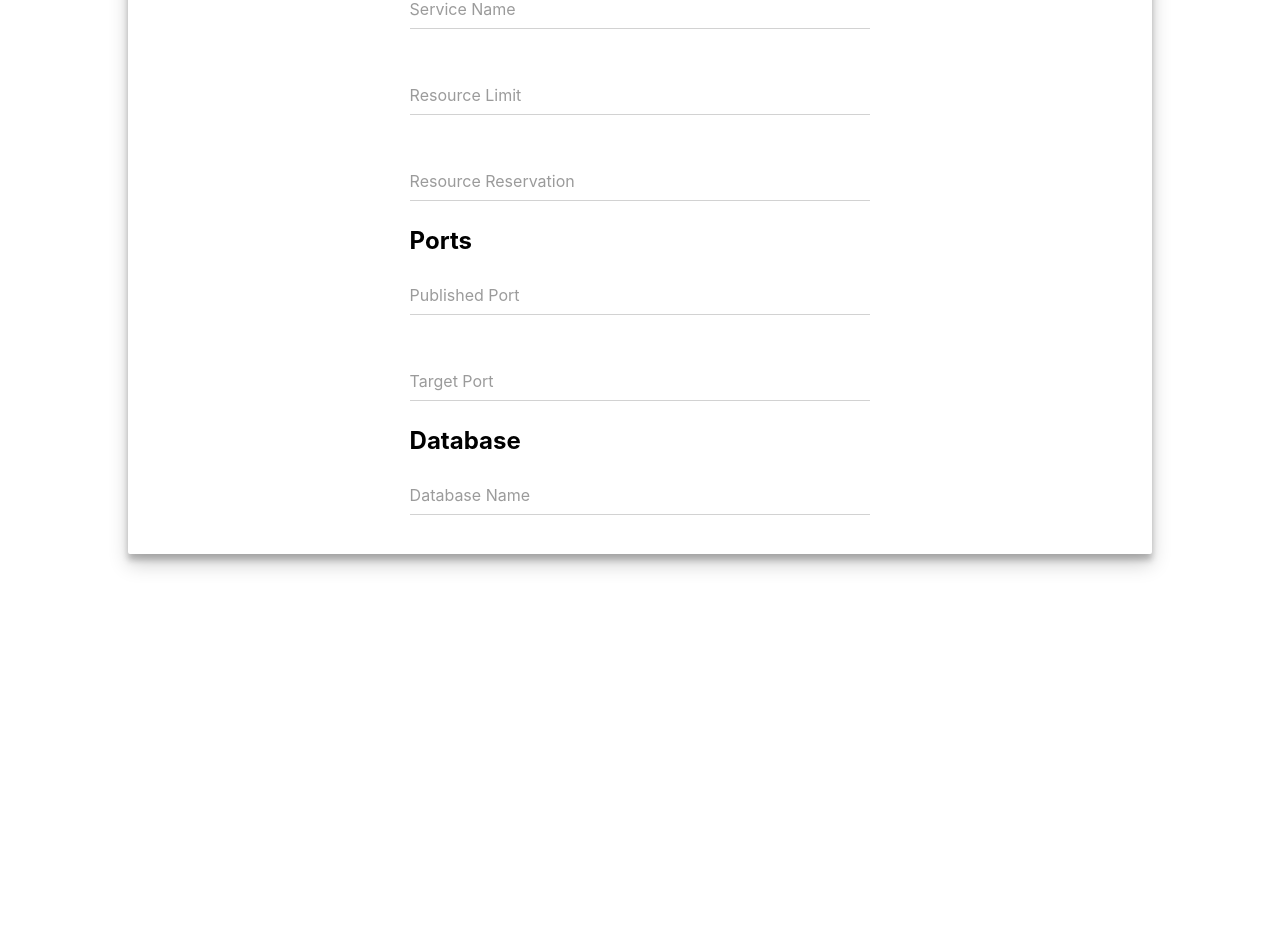
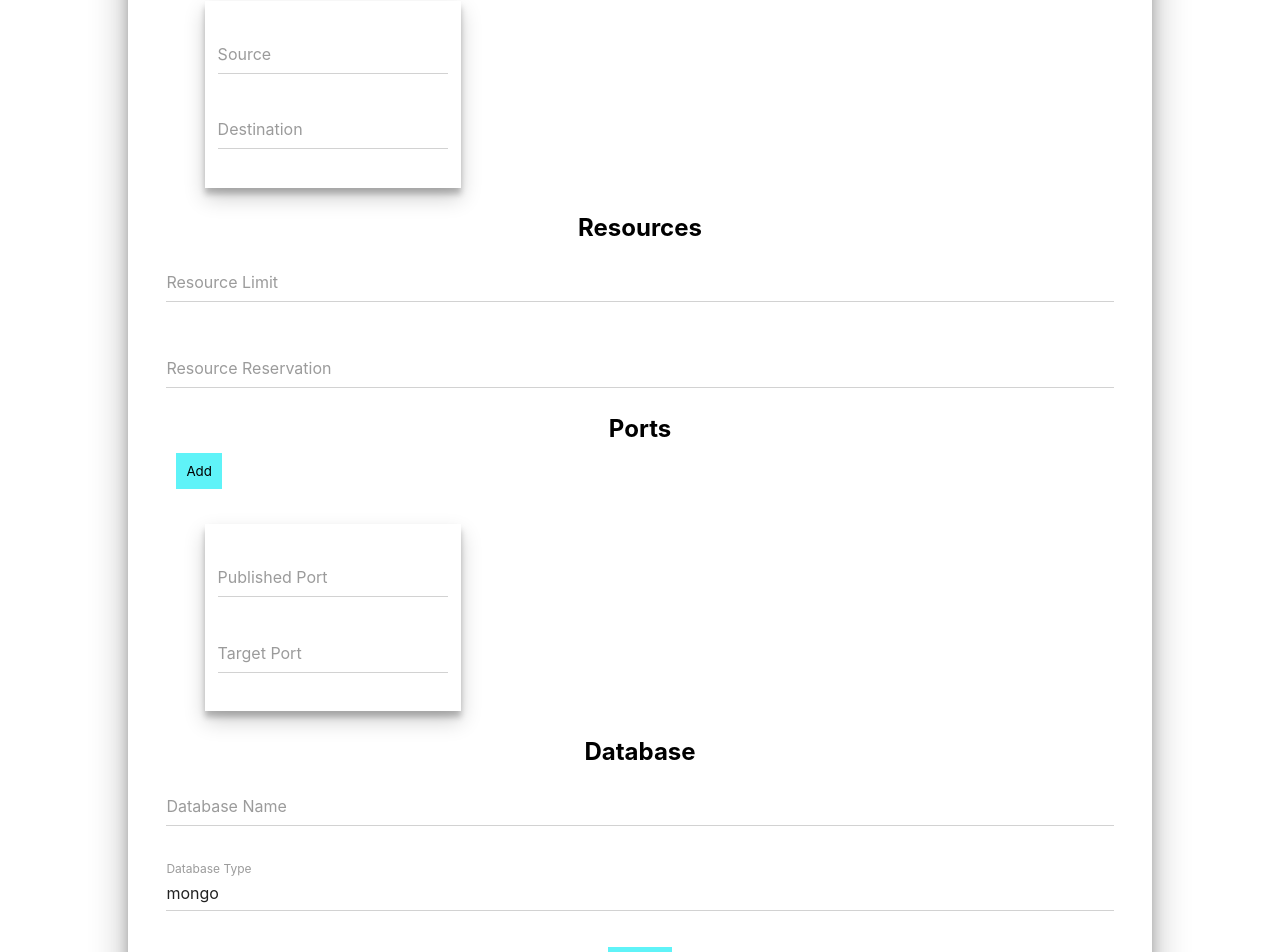
Before and after one commit to sbaz44/JSONGenerator, a React (Create React App) app: page /resource in a window 1280 px wide. Shown: the part 164-1116 px from the top of the page. Before the commit the page ends 800 px from the top, so only its background shows below. Built offline with nearby package versions, Linux system fonts and the light colour scheme.

Commit message:
dependency working

```diff
--- a/src/App.css
+++ b/src/App.css
@@ -235,6 +235,11 @@ button {
   width: 100%;
 }
 
+.card-6 {
+  padding: 3vw;
+  width: 80vw;
+}
+
 .close-btn {
   position: absolute;
   right: 0;
@@ -382,3 +387,26 @@ button {
   height: 100%;
   background-color: rgba(0, 0, 0, 0.56);
 }
+
+.multiSelect_wrapper {
+  display: flex;
+}
+
+.multiSelect_container {
+  flex: 1;
+}
+
+.version_container {
+  flex: 1;
+}
+.resource_mount_wrapper {
+  display: grid;
+  grid-template-columns: 1fr 1fr 1fr;
+  grid-gap: 4vw;
+  margin: 2vw 0;
+}
+.mount__card {
+  width: 20vw;
+  padding: 1vw;
+  box-shadow: 0 10px 20px rgba(0, 0, 0, 0.19), 0 6px 6px rgba(0, 0, 0, 0.23);
+}
--- a/src/Routes.js
+++ b/src/Routes.js
@@ -6,6 +6,7 @@ import Login from "./pages/Login";
 
 import Service from "./pages/Service";
 import Dependencies from "./pages/Dependencies";
+import Graphs from "./Graphs";
 
 export default function Routes() {
   return (
@@ -18,6 +19,7 @@ export default function Routes() {
         <Route exact path="/" component={Login} />
         <Route exact path="/resource" component={Resource} />
         <Route exact path="/dependencies" component={Dependencies} />
+        <Route exact path="/usecase" component={Graphs} />
       </Switch>
     </Router>
   );
--- a/src/components/Button.js
+++ b/src/components/Button.js
@@ -2,7 +2,11 @@ import React from "react";
 
 export default function Button(props) {
   return (
-    <button disabled={props.disabled} onClick={props.onClick}>
+    <button
+      style={props.style}
+      disabled={props.disabled}
+      onClick={props.onClick}
+    >
       {props.name}
     </button>
   );
--- a/src/components/Inputbox.js
+++ b/src/components/Inputbox.js
@@ -6,6 +6,7 @@ export default function Inputbox(props) {
       <input
         onChange={props.onChange}
         value={props.value}
+        name={props.name}
         type="text"
         class="form__field"
         placeholder={props.label}
--- a/src/pages/Dependencies.js
+++ b/src/pages/Dependencies.js
@@ -1,6 +1,12 @@
+import Multiselect from "multiselect-react-dropdown";
 import React, { useEffect, useState } from "react";
+import { axiosApiInstance } from "../helpers/request";
+import Button from "../components/Button";
+import { useHistory } from "react-router-dom";
 
 export default function Dependencies() {
+  let history = useHistory();
+
   const [obj, setObj] = useState({
     Base: {},
     Usecase: {
@@ -38,7 +44,6 @@ export default function Dependencies() {
     Analytics: {},
     Database: {},
   });
-  const [Data, setData] = useState([]);
   const makeArray = () => {
     let arr = [];
     for (let ele of Object.keys(obj)) {
@@ -60,27 +65,159 @@ export default function Dependencies() {
     console.log(arr);
     setData(arr);
   };
+
+  const onLoad = async () => {
+    let res = await axiosApiInstance.get("service_mgmt/metadata/service");
+    setObj(res.data.detail);
+  };
+
   useEffect(() => {
-    makeArray();
+    onLoad();
+    // makeArray();
   }, []);
 
-  const [baseData, setBaseData] = useState([]);
-  const [usecaseData, setUsecaseData] = useState([]);
-  const [AIData, setAIData] = useState([]);
-  const [firmwareData, setFirmwareData] = useState([]);
-  const [analyticsData, setAnalyticsData] = useState([]);
-  const [databaseData, setDatabaseData] = useState([]);
+  const [Data, setData] = useState([]);
+
+  const [selectedData, setSelectedData] = useState({
+    serviceId: localStorage.getItem("serviceID"),
+    Base: [],
+    AI: [],
+    Database: [],
+    Usecase: [],
+    Analytics: [],
+    Firmware: [],
+  });
+
+  const [globalData, setGlobalData] = useState([]);
+
+  const onSelect = (selectedList, selectedItem, item) => {
+    let object = {
+      versions: obj[item][selectedItem],
+      type: item,
+      subtype: selectedItem,
+    };
+    let arr = [...globalData];
+    arr.push(object);
+    setGlobalData(arr);
+  };
+
+  const onRemove = (selectedList, selectedItem, item) => {
+    let data = [...globalData];
+    let selectedDataa = { ...selectedData };
+
+    for (let ele of obj[item][selectedItem]) {
+      for (let ele2 of selectedDataa[item]) {
+        if (ele.serviceId === ele2) {
+          selectedDataa[item] = selectedDataa[item].filter(
+            (item) => item != ele.serviceId
+          );
+        }
+      }
+    }
+
+    data = data.filter((item) => item.subtype !== selectedItem);
+    setGlobalData(data);
+    setSelectedData(selectedDataa);
+  };
+
+  const onVersionSelect = (selectedList, selectedItem, item, item2) => {
+    console.log({ selectedList, selectedItem, item, item2 });
+    let selectedDataa = { ...selectedData };
+    for (let ele of item2.versions) {
+      for (let ele2 of selectedDataa[item]) {
+        console.log(ele.serviceId + "===" + ele2);
+        if (ele.serviceId === ele2) {
+          console.log("ele2");
+          console.log(ele2);
+          let filteredData = selectedDataa[item].filter((item) => {
+            console.log(item + "!=" + ele2);
+            return item != ele2;
+          });
+          console.log("filteredData");
+          console.log(filteredData);
+          selectedDataa[item] = filteredData;
+        }
+      }
+      // if (ele.serviceId === selectedDataa[item]) {
+
+      // }
+    }
+    // selectedDataa[item] = [];
+    selectedDataa[item].push(selectedItem.serviceId);
+    setSelectedData(selectedDataa);
+  };
+
+  const onSubmit = async () => {
+    // let data = {
+    //   serviceId: localStorage.getItem("serviceID"),
+    //   requiredRamLimit: Number(resrcLimit),
+    //   requiredRamReservation: Number(resrcRes),
+    //   mounts: mount,
+    //   ports: port,
+    //   database: {
+    //     databaseName: DBName,
+    //     databaseType: DBType,
+    //   },
+    // };
+    let res = await axiosApiInstance.post(
+      "service_mgmt/metadata/package",
+      selectedData
+    );
+    console.log(res);
+    history.push("/usecase");
+  };
 
   return (
-    <div>
+    <div className="card card-4">
       Dependencies
-      {Object.keys(obj).map((item, index) => {
-        return Data.map((dataItem, index) => {
-          if (item === dataItem.type) {
-            return <p>{dataItem.subtype}</p>;
-          } else return null;
-        });
-      })}
+      {Object.keys(obj).map((item, index) => (
+        <div key={item + index}>
+          <h2>{item}</h2>
+          <div className="multiSelect_wrapper">
+            <div className="multiSelect_container">
+              <Multiselect
+                isObject={false}
+                options={Object.keys(obj[item])}
+                onSelect={(selectedList, selectedItem) =>
+                  onSelect(selectedList, selectedItem, item)
+                }
+                onRemove={(selectedList, selectedItem) =>
+                  onRemove(selectedList, selectedItem, item)
+                }
+              />
+            </div>
+            <div className="version_container">
+              {globalData.map((item2, index) => {
+                if (item2.type === item) {
+                  return (
+                    <div>
+                      <p>{item2.subtype}</p>
+                      <Multiselect
+                        displayValue="versions"
+                        singleSelect
+                        options={item2.versions}
+                        onSelect={(selectedList, selectedItem) =>
+                          onVersionSelect(
+                            selectedList,
+                            selectedItem,
+                            item,
+                            item2
+                          )
+                        }
+                      />
+                    </div>
+                  );
+                }
+              })}
+            </div>
+          </div>
+        </div>
+      ))}
+      <Button
+        onClick={onSubmit}
+        style={{ alignSelf: "center" }}
+        name="Submit"
+      />
     </div>
   );
 }
--- a/src/pages/Resource.js
+++ b/src/pages/Resource.js
@@ -1,49 +1,162 @@
-import React from "react";
+import React, { useState } from "react";
 import Inputbox from "../components/Inputbox";
+import Button from "../components/Button";
+import { axiosApiInstance } from "../helpers/request";
+import { useHistory } from "react-router-dom";
+
+const MountCard = (data) => {
+  return (
+    <div className="mount__card">
+      <Inputbox
+        label={data.label1}
+        onChange={data.onSrcChange}
+
+        // value={serviceName}
+        // onChange={(e) => {
+        //   setServiceName(e.target.value);
+        // }}
+        // onFocus={() => setisServiceNameUnique(true)}
+      />
+      <Inputbox
+        label={data.label2}
+        onChange={data.onDestChange}
+        // value={serviceName}
+        // onChange={(e) => {
+        //   setServiceName(e.target.value);
+        // }}
+        // onFocus={() => setisServiceNameUnique(true)}
+      />
+    </div>
+  );
+};
 
 export default function Resource() {
+  let history = useHistory();
+  const [resrcLimit, setResrcLimit] = useState("");
+  const [resrcRes, setResrcRes] = useState("");
+  const [DBName, setDBName] = useState("");
+  const [DBType, setDBType] = useState("mongo");
+
+  const [mount, setMount] = useState([
+    {
+      Source: "",
+      Target: "",
+    },
+  ]);
+
+  const [port, setPort] = useState([
+    {
+      PublishedPort: "",
+      TargetPort: "",
+    },
+  ]);
+
+  const addMount = () => {
+    let _mount = [...mount];
+    let obj = {
+      Source: "",
+      Target: "",
+    };
+    _mount.push(obj);
+    setMount(_mount);
+  };
+
+  const addPort = () => {
+    let _port = [...port];
+    let obj = {
+      PublishedPort: "",
+      TargetPort: "",
+    };
+    _port.push(obj);
+    setPort(_port);
+  };
+
+  const mountHandleChange = (e, i, n) => {
+    let data = [...mount];
+    data[i][n] = e.target.value;
+    setMount(data);
+  };
+
+  const portHandleChange = (e, i, n) => {
+    let data = [...port];
+    data[i][n] = e.target.value;
+    setPort(data);
+  };
+
+  const onSubmit = async () => {
+    let data = {
+      serviceId: localStorage.getItem("serviceID"),
+      requiredRamLimit: Number(resrcLimit),
+      requiredRamReservation: Number(resrcRes),
+      mounts: mount,
+      ports: port,
+      database: {
+        databaseName: DBName,
+        databaseType: DBType,
+      },
+    };
+    let res = await axiosApiInstance.post(
+      "service_mgmt/metadata/service/",
+      data
+    );
+    console.log(res);
+    history.push("/dependencies");
+  };
+
   return (
     <div className="service-wrapper">
-      <div className="cardd card-4">
+      {console.log(port)}
+      <div className="cardd card-5 card-6">
         <h2>Mounts</h2>
-        <div className="service__unique__wrapper">
-          <Inputbox
-            label="Access Key"
-            // value={accessKey}
-            // onChange={(e) => setAccessKey(e.target.value)}
-            autoFocus
-          />
+        <Button onClick={addMount} style={{ alignSelf: "start" }} name="Add" />
+        <div className="resource_mount_wrapper">
+          {mount.map((item, index) => (
+            <MountCard
+              label1="Source"
+              label2="Destination"
+              onSrcChange={(e) => mountHandleChange(e, index, "Source")}
+              onDestChange={(e) => mountHandleChange(e, index, "Destination")}
+            />
+          ))}
+        </div>
+        <h2>Resources</h2>
 
-          <Inputbox
-            label="Service Name"
-            // value={serviceName}
-            // onChange={(e) => {
-            //   setServiceName(e.target.value);
-            // }}
-            // onFocus={() => setisServiceNameUnique(true)}
-          />
-          {/* {!isServiceNameUnique && (
-            <p className="error">Service name already present</p>
-          )} */}
-        </div>
         <Inputbox
           label="Resource Limit"
-          // value={serviceName}
-          // onChange={(e) => {
-          //   setServiceName(e.target.value);
-          // }}
-          // onFocus={() => setisServiceNameUnique(true)}
+          value={resrcLimit}
+          onChange={(e) => {
+            if (isNaN(e.target.value)) {
+              return;
+            }
+            const onlyNums = e.target.value.replace(/[^0-9]/g, "");
+            setResrcLimit(onlyNums);
+          }}
         />
         <Inputbox
           label="Resource Reservation"
-          // value={serviceName}
-          // onChange={(e) => {
-          //   setServiceName(e.target.value);
-          // }}
-          // onFocus={() => setisServiceNameUnique(true)}
+          value={resrcRes}
+          onChange={(e) => {
+            if (isNaN(e.target.value)) {
+              return;
+            }
+            const onlyNums = e.target.value.replace(/[^0-9]/g, "");
+            setResrcRes(onlyNums);
+          }}
         />
         <h2>Ports</h2>
-        <Inputbox
+        <Button onClick={addPort} style={{ alignSelf: "start" }} name="Add" />
+        <div className="resource_mount_wrapper">
+          {port.map((item, index) => (
+            <MountCard
+              label1="Published Port"
+              label2="Target Port"
+              onSrcChange={(e) => portHandleChange(e, index, "PublishedPort")}
+              onDestChange={(e) => portHandleChange(e, index, "TargetPort")}
+            />
+          ))}
+        </div>
+
+        {/* <Inputbox
           label="Published Port"
           // value={serviceName}
           // onChange={(e) => {
@@ -58,16 +171,29 @@ export default function Resource() {
           //   setServiceName(e.target.value);
           // }}
           // onFocus={() => setisServiceNameUnique(true)}
-        />
+        /> */}
         <h2>Database</h2>
         <Inputbox
           label="Database Name"
+          value={DBName}
+          onChange={(e) => {
+            setDBName(e.target.value);
+          }}
+        />
+        <Inputbox
+          label="Database Type"
+          value={DBType}
           // value={serviceName}
           // onChange={(e) => {
           //   setServiceName(e.target.value);
           // }}
           // onFocus={() => setisServiceNameUnique(true)}
         />
+        <Button
+          onClick={onSubmit}
+          style={{ alignSelf: "center" }}
+          name="Submit"
+        />
       </div>
     </div>
   );
```
